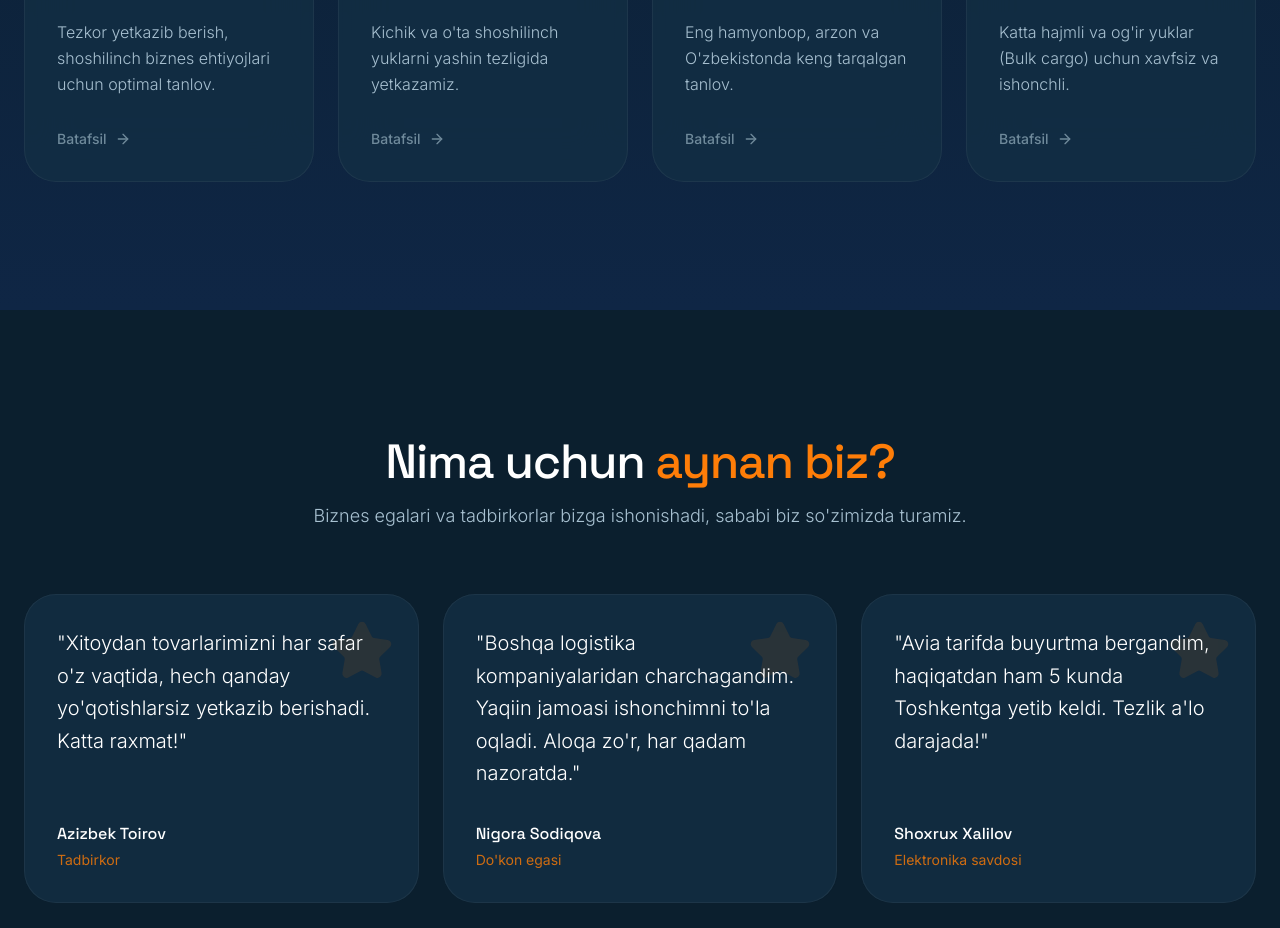
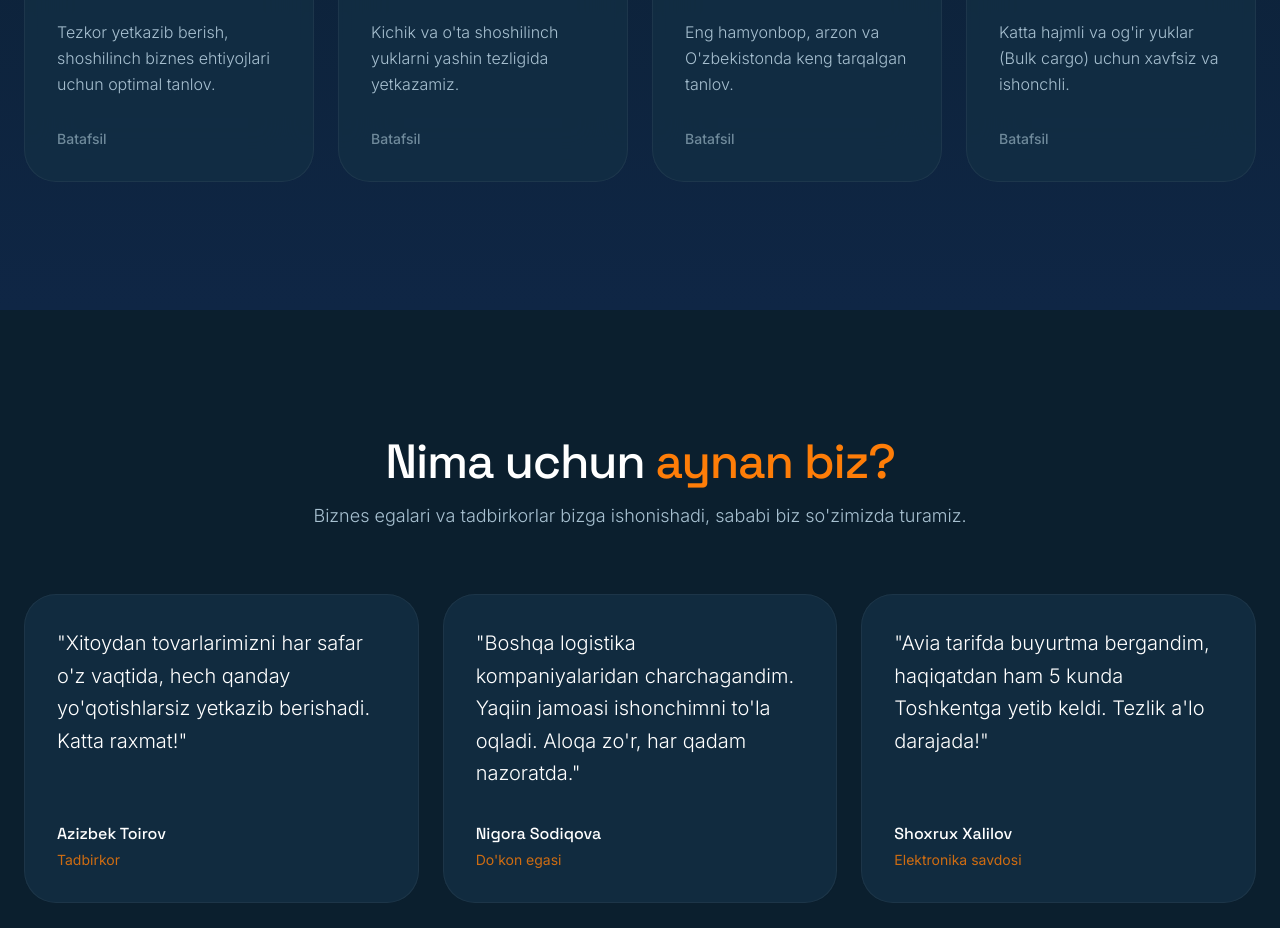
Before and after one commit to Malik6261/Yaqiin-landing-page-, a React (Vite) app: page / in a window 1280 px wide. Shown: the part 2168-3096 px from the top of the page. Built offline with nearby package versions, Linux system fonts and the light colour scheme.

Commit message:
feat(TariffCard): Add onClick prop for interactivity
This change introduces an `onClick` prop to the `TariffCard` component. This will enable developers to attach custom event handlers, allowing for interactive elements such as navigation or modal popups when a tariff card is clicked.

```diff
--- a/src/App.tsx
+++ b/src/App.tsx
@@ -79,8 +79,8 @@ const ProcessStep = ({ num, title, desc }: any) => (
   </div>
 );
 
-const TariffCard = ({ icon: Icon, title, time, desc }: any) => (
-  <div className="glass-panel p-8 rounded-[2rem] group relative overflow-hidden hover:-translate-y-2 hover:shadow-[0_20px_40px_rgba(254,125,8,0.1)] transition-all duration-500 cursor-pointer flex flex-col h-full border border-white/5 hover:border-brand/30">
+const TariffCard = ({ icon: Icon, title, time, desc, onClick }: any) => (
+  <div onClick={onClick} className="glass-panel p-8 rounded-[2rem] group relative overflow-hidden hover:-translate-y-2 hover:shadow-[0_20px_40px_rgba(254,125,8,0.1)] transition-all duration-500 cursor-pointer flex flex-col h-full border border-white/5 hover:border-brand/30">
     <div className="absolute inset-0 bg-gradient-to-b from-brand/5 to-transparent opacity-0 group-hover:opacity-100 transition-opacity duration-500" />
     <div className="w-14 h-14 rounded-2xl bg-white/5 border border-white/10 flex items-center justify-center mb-8 group-hover:scale-110 group-hover:bg-brand/20 transition-all duration-500">
       <Icon className="w-6 h-6 text-brand" />
@@ -95,17 +95,13 @@ const TariffCard = ({ icon: Icon, title, time, desc }: any) => (
       {desc}
     </p>
     <div className="flex items-center text-sm font-medium text-text-muted group-hover:text-brand transition-colors">
-      Batafsil{" "}
-      <ArrowRight className="w-4 h-4 ml-2 group-hover:translate-x-1 transition-transform" />
+      Batafsil
     </div>
   </div>
 );
 
 const Testimonial = ({ quote, name, role }: any) => (
-  <div className="glass-panel p-8 rounded-[2rem] flex flex-col justify-between h-full relative overflow-hidden group hover:bg-white/[0.08] transition-colors duration-500 border-white/5 hover:border-white/10">
-    <div className="flex text-brand absolute top-6 right-6 opacity-10 group-hover:opacity-100 group-hover:rotate-12 transition-all duration-700">
-      <Star fill="currentColor" className="w-16 h-16" />
-    </div>
+  <div className="glass-panel p-8 rounded-[2rem] flex flex-col justify-between h-full relative overflow-hidden group hover:bg-white/[0.1] transition-colors duration-500 border-white/5 hover:border-white/30">
     <p className="text-lg md:text-xl text-white font-light leading-relaxed z-10 relative mb-8">
       "{quote}"
     </p>
@@ -323,6 +319,7 @@ export default function App() {
                 title="Avia"
                 time="5-7 kun"
                 desc="Tezkor yetkazib berish, shoshilinch biznes ehtiyojlari uchun optimal tanlov."
+                onClick={openForm}
               />
             </FadeIn>
             <FadeIn delay={0.2}>
@@ -331,6 +328,7 @@ export default function App() {
                 title="Tezkor"
                 time="2-3 kun"
                 desc="Kichik va o'ta shoshilinch yuklarni yashin tezligida yetkazamiz."
+                onClick={openForm}
               />
             </FadeIn>
             <FadeIn delay={0.3}>
@@ -339,6 +337,7 @@ export default function App() {
                 title="Avto"
                 time="12-22 kun"
                 desc="Eng hamyonbop, arzon va O'zbekistonda keng tarqalgan tanlov."
+                onClick={openForm}
               />
             </FadeIn>
             <FadeIn delay={0.4}>
@@ -347,6 +346,7 @@ export default function App() {
                 title="Temiryo'l"
                 time="25-30 kun"
                 desc="Katta hajmli va og'ir yuklar (Bulk cargo) uchun xavfsiz va ishonchli."
+                onClick={openForm}
               />
             </FadeIn>
           </div>
```
